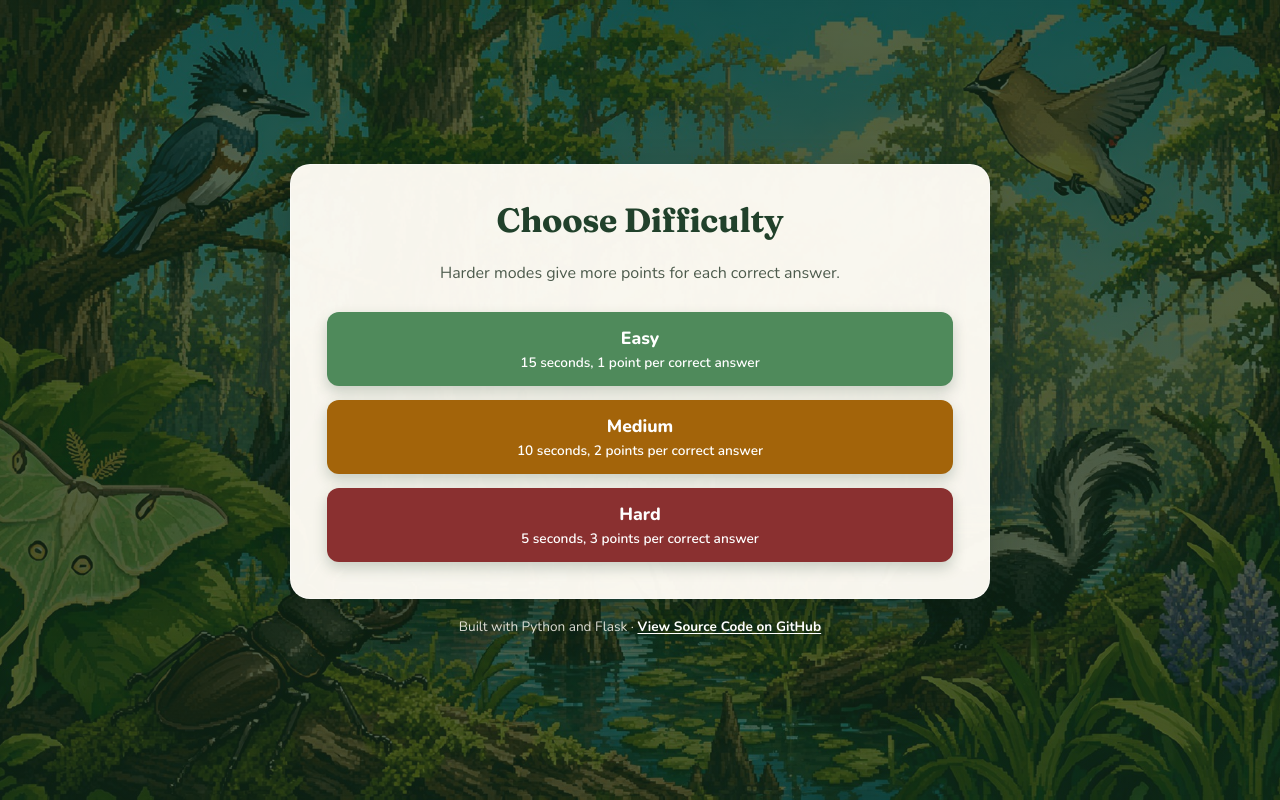
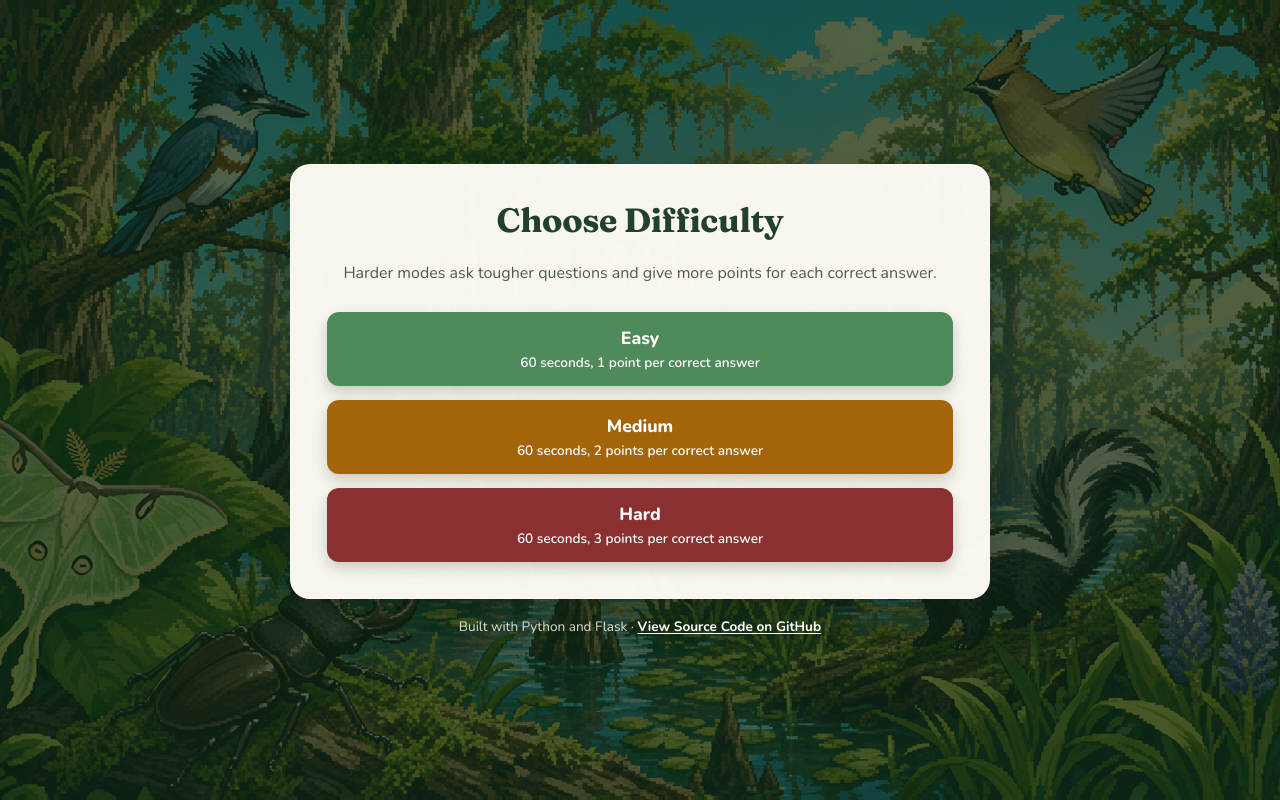
Before and after one commit to Meditationzencode/nature-quiz, a Flask app: page /start in a window 1280 px wide. Run offline with Flask 3, Linux system fonts and the light colour scheme.

Commit message:
Give every difficulty 60 seconds per question
The 15/10/5 second timers were set when every question was a one-liner.
Against the new Medium and Hard questions, 5 seconds was not enough time
to read the question and four options, which made Hard unplayable rather
than difficult.

Difficulty now means harder questions and more points, not less reading
time. Updates the copy that quoted the old timers or the 200-question
bank size, and ignores the markdown import source now that questions.py
is authoritative.

```diff
--- a/app.py
+++ b/app.py
@@ -60,10 +60,12 @@ CATEGORIES = {
     "Insects": insects,
     "Animals": animals,
 }
+# Same generous clock at every level: difficulty is about how hard the
+# questions are, not how fast you can read four long answer options.
 DIFFICULTY_TIMERS = {
-    "Easy": 15,
-    "Medium": 10,
-    "Hard": 5,
+    "Easy": 60,
+    "Medium": 60,
+    "Hard": 60,
 }
 DIFFICULTY_POINTS = {
     "Easy": 1,
--- a/templates/category.html
+++ b/templates/category.html
@@ -4,7 +4,7 @@
 
 {% block content %}
 <h1>Choose a Category</h1>
-<p class="small-text">Pick a category or draw from all 200 questions.</p>
+<p class="small-text">Pick a category, or draw from all four.</p>
 
 <form method="POST" action="{{ url_for('choose_category') }}">
     <input type="hidden" name="csrf_token" value="{{ csrf_token() }}">
--- a/templates/difficulty.html
+++ b/templates/difficulty.html
@@ -4,7 +4,7 @@
 
 {% block content %}
 <h1>Choose Difficulty</h1>
-<p class="small-text">Harder modes give more points for each correct answer.</p>
+<p class="small-text">Harder modes ask tougher questions and give more points for each correct answer.</p>
 
 <form method="POST" action="{{ url_for('start_quiz') }}">
     <input type="hidden" name="csrf_token" value="{{ csrf_token() }}">
--- a/templates/index.html
+++ b/templates/index.html
@@ -6,7 +6,7 @@
 <div class="home-screen">
     <h1>Nature Quiz</h1>
     <p class="subtitle">Test your knowledge of birds, trees, insects, and animals.</p>
-    <p class="small-text">200 questions total • 10 random questions each game</p>
+    <p class="small-text">400 questions total • 10 random questions each game</p>
 
     <a class="main-button" href="{{ url_for('start_quiz') }}">Start Quiz</a>
 
@@ -14,7 +14,7 @@
         <h2 class="highlights-title" id="highlights-title">Project Highlights</h2>
         <ul class="highlights-list">
             <li>First deployed Python/Flask web app</li>
-            <li>200-question nature quiz database</li>
+            <li>400-question nature quiz database</li>
             <li>10 randomized questions per game</li>
             <li>Easy, Medium, and Hard difficulty modes</li>
             <li>Timer-based gameplay</li>
```
Also changed, not shown: tests/test_routes.py (+3 -3 lines), README.md, 1 other file.
